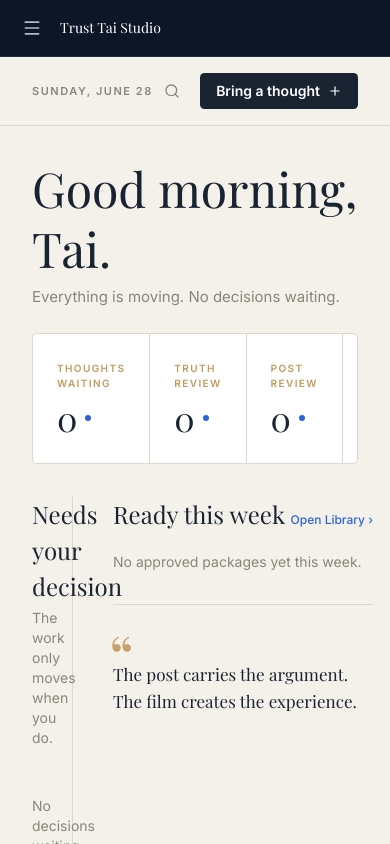
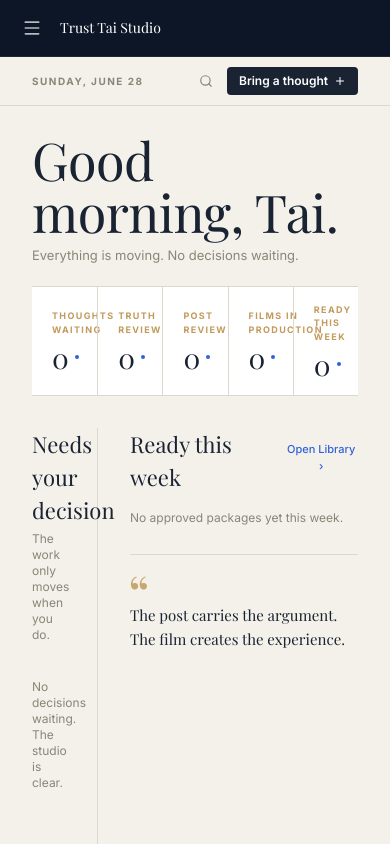
Before and after one commit to tayeshobajo/trust-tai-content-engine, a Next.js app: page / in a window 390 px wide. Shown: the top 844 px of the page. Built offline with nearby package versions, Linux system fonts and the light colour scheme.

Commit message:
polish: tighten Command Center to match mockup — sidebar scale, flat stat strip, greeting size, layout proportions

```diff
--- a/src/app/page.tsx
+++ b/src/app/page.tsx
@@ -21,7 +21,7 @@ import {
 } from "@/lib/studio-badges"
 import { Search, Plus } from "lucide-react"
 
-// ─── Time helpers ─────────────────────────────────────────────────────────────
+// ─── Helpers ───────────────────────────────────────────────────────────────────
 
 function greeting(): string {
   const h = new Date().getHours()
@@ -32,11 +32,7 @@ function greeting(): string {
 
 function todayLabel(): string {
   return new Date()
-    .toLocaleDateString("en-US", {
-      weekday: "long",
-      month: "long",
-      day: "numeric",
-    })
+    .toLocaleDateString("en-US", { weekday: "long", month: "long", day: "numeric" })
     .toUpperCase()
 }
 
@@ -57,8 +53,6 @@ function decisionSubtitle(count: number): string {
   if (count === 1) return "One decision is holding this week's work."
   return `${count} decisions are holding this week's work.`
 }
-
-// ─── Gate helpers ──────────────────────────────────────────────────────────────
 
 function gateRoute(p: Production, gate: GateKey): string {
   if (gate === "truth") return `/thinking-room/${p.id}`
@@ -113,39 +107,42 @@ function stageDotColor(gate: GateKey | null): string {
 
 // ─── Stat counter ──────────────────────────────────────────────────────────────
 
-interface StatProps {
+function StatCounter({
+  label,
+  value,
+  onClick,
+  first = false,
+}: {
   label: string
   value: number
   onClick?: () => void
   first?: boolean
-}
-
-function StatCounter({ label, value, onClick, first = false }: StatProps) {
+}) {
   return (
-    <div className="flex items-stretch flex-1">
+    <div className="flex items-stretch flex-1 min-w-0">
       {!first && (
-        <div className="w-px self-stretch" style={{ backgroundColor: "#DDD8CE" }} />
+        <div className="w-px self-stretch flex-shrink-0" style={{ backgroundColor: "#DDD8CE" }} />
       )}
       <button
         onClick={onClick}
-        className="flex-1 px-6 py-5 text-left transition-colors hover:bg-black/[0.025] disabled:cursor-default"
         disabled={!onClick}
+        className="flex-1 px-5 py-4 text-left hover:bg-black/[0.02] transition-colors disabled:cursor-default"
       >
         <p
-          className="text-[10px] font-semibold tracking-[0.14em] uppercase mb-2.5"
+          className="text-[9px] font-bold tracking-[0.15em] uppercase mb-2"
           style={{ color: "#C29A5B" }}
         >
           {label}
         </p>
-        <div className="flex items-center gap-2">
+        <div className="flex items-center gap-1.5">
           <span
             className="font-serif leading-none"
-            style={{ fontSize: "34px", color: "#1A2332", fontWeight: 400 }}
+            style={{ fontSize: "28px", color: "#1A2332", fontWeight: 400 }}
           >
             {value}
           </span>
           <span
-            className="w-1.5 h-1.5 rounded-full flex-shrink-0"
+            className="w-1 h-1 rounded-full flex-shrink-0 mb-0.5"
             style={{ backgroundColor: "#2F62D8" }}
           />
         </div>
@@ -154,17 +151,13 @@ function StatCounter({ label, value, onClick, first = false }: StatProps) {
   )
 }
 
-// ─── Production thumbnail ──────────────────────────────────────────────────────
+// ─── Thumbnail ─────────────────────────────────────────────────────────────────
 
-function ProductionThumb({ title, size = 52 }: { title: string; size?: number }) {
+function ProductionThumb({ title, w = 52, h = 52 }: { title: string; w?: number; h?: number }) {
   return (
     <div
-      className="rounded-md flex-shrink-0"
-      style={{
-        width: size,
-        height: size,
-        background: productionGradient(title),
-      }}
+      className="flex-shrink-0 rounded-sm"
+      style={{ width: w, height: h, background: productionGradient(title) }}
     />
   )
 }
@@ -177,10 +170,7 @@ export default function CommandCenterPage() {
   const [loaded, setLoaded] = useState(false)
 
   useEffect(() => {
-    const load = () => {
-      setProductions(getProductions())
-      setLoaded(true)
-    }
+    const load = () => { setProductions(getProductions()); setLoaded(true) }
     load()
     window.addEventListener(PRODUCTIONS_CHANGED_EVENT, load)
     return () => window.removeEventListener(PRODUCTIONS_CHANGED_EVENT, load)
@@ -191,106 +181,95 @@ export default function CommandCenterPage() {
     .sort((a, b) => b.updatedAt.localeCompare(a.updatedAt))
 
   const inProduction = productions
-    .filter((p) => {
-      const g = nextGate(p)
-      return g !== null && g !== "truth"
-    })
+    .filter((p) => { const g = nextGate(p); return g !== null && g !== "truth" })
     .sort((a, b) => b.updatedAt.localeCompare(a.updatedAt))
     .slice(0, 6)
 
-  const readyThisWeek = productions.filter((p) => nextGate(p) === null)
-
-  const thoughtsWaiting = thinkingRoomCount(productions)
-  const truthReview = thinkingRoomCount(productions)
-  const postReview = approvalDeskCount(productions)
-  const filmsInProd = filmStudioCount(productions)
+  const readyPackages = productions.filter((p) => nextGate(p) === null)
   const totalDecisions = totalDecisionCount(productions)
 
   return (
     <Shell>
       <div className="min-h-screen" style={{ backgroundColor: "#F4F1EA" }}>
 
-        {/* ── Header bar ── */}
+        {/* ── Header ── */}
         <div
-          className="flex items-center justify-between px-8 py-4 border-b"
+          className="flex items-center justify-between px-8 py-[10px] border-b"
           style={{ borderColor: "#DDD8CE" }}
         >
           <p
-            className="text-[11px] font-semibold tracking-[0.14em] uppercase"
+            className="text-[10px] font-bold tracking-[0.15em] uppercase"
             style={{ color: "#8A8578" }}
           >
             {todayLabel()}
           </p>
-          <div className="flex items-center gap-3">
+          <div className="flex items-center gap-2">
             <button
-              className="p-2 rounded-md transition-colors hover:bg-black/5"
+              className="p-1.5 rounded transition-colors hover:bg-black/5"
               style={{ color: "#8A8578" }}
-              aria-label="Search productions"
+              aria-label="Search"
             >
-              <Search className="w-4 h-4" />
+              <Search className="w-3.5 h-3.5" />
             </button>
             <button
               onClick={() => router.push("/thinking-room/new")}
-              className="flex items-center gap-2 text-sm font-semibold px-4 py-2 rounded-md transition-opacity hover:opacity-90"
+              className="flex items-center gap-1.5 text-xs font-semibold px-3 py-1.5 rounded transition-opacity hover:opacity-90"
               style={{ backgroundColor: "#1A2332", color: "#FFFFFF" }}
             >
               Bring a thought
-              <Plus className="w-3.5 h-3.5" />
+              <Plus className="w-3 h-3" />
             </button>
           </div>
         </div>
 
         {/* ── Greeting ── */}
-        <div className="px-8 pt-8 pb-6">
+        <div className="px-8 pt-7 pb-5">
           <h1
-            className="font-serif leading-tight"
-            style={{ fontSize: "48px", color: "#1A2332", fontWeight: 400 }}
+            className="font-serif leading-none"
+            style={{ fontSize: "52px", color: "#1A2332", fontWeight: 400, letterSpacing: "-0.01em" }}
           >
             {greeting()}
           </h1>
-          <p className="mt-2 text-[15px]" style={{ color: "#8A8578" }}>
+          <p className="mt-2 text-[13px]" style={{ color: "#8A8578" }}>
             {decisionSubtitle(totalDecisions)}
           </p>
         </div>
 
-        {/* ── Production pulse (5 stat counters) ── */}
+        {/* ── Stat row — flat strip with hairlines ── */}
         <div
-          className="mx-8 rounded-md overflow-hidden flex"
-          style={{
-            backgroundColor: "#FFFFFF",
-            border: "1px solid #DDD8CE",
-          }}
+          className="mx-8 flex"
+          style={{ borderTop: "1px solid #DDD8CE", borderBottom: "1px solid #DDD8CE", backgroundColor: "#FFFFFF" }}
         >
           <StatCounter
             label="Thoughts waiting"
-            value={thoughtsWaiting}
+            value={thinkingRoomCount(productions)}
             onClick={() => router.push("/thinking-room")}
             first
           />
           <StatCounter
             label="Truth review"
-            value={truthReview}
+            value={thinkingRoomCount(productions)}
             onClick={() => router.push("/thinking-room?filter=truth-review")}
           />
           <StatCounter
             label="Post review"
-            value={postReview}
+            value={approvalDeskCount(productions)}
             onClick={() => router.push("/approvals?filter=post-review")}
           />
           <StatCounter
             label="Films in production"
-            value={filmsInProd}
+            value={filmStudioCount(productions)}
             onClick={() => router.push("/film-studio")}
           />
           <StatCounter
             label="Ready this week"
-            value={readyThisWeek.length}
+            value={readyPackages.length}
             onClick={() => router.push("/library")}
           />
         </div>
 
-        {/* ── Main two-column layout ── */}
-        <div className="flex mt-8 mx-8 pb-16 gap-0">
+        {/* ── Two-column content ── */}
+        <div className="flex mx-8 mt-8 pb-16">
 
           {/* Left column */}
           <div
@@ -299,69 +278,57 @@ export default function CommandCenterPage() {
           >
 
             {/* Needs your decision */}
-            <section className="mb-12">
+            <section className="mb-10">
               <h2
                 className="font-serif mb-1"
-                style={{ fontSize: "24px", color: "#1A2332", fontWeight: 400 }}
+                style={{ fontSize: "22px", color: "#1A2332", fontWeight: 400 }}
               >
                 Needs your decision
               </h2>
-              <p className="text-sm mb-6" style={{ color: "#8A8578" }}>
+              <p className="text-xs mb-5" style={{ color: "#8A8578" }}>
                 The work only moves when you do.
               </p>
 
               {loaded && decisionQueue.length === 0 ? (
-                <p className="text-sm py-6" style={{ color: "#8A8578" }}>
+                <p className="text-xs py-4" style={{ color: "#8A8578" }}>
                   No decisions waiting. The studio is clear.
                 </p>
               ) : (
-                <div
-                  className="rounded-md overflow-hidden"
-                  style={{ border: "1px solid #DDD8CE", backgroundColor: "#FFFFFF" }}
-                >
+                <div style={{ border: "1px solid #DDD8CE", borderRadius: 4, overflow: "hidden", backgroundColor: "#FFFFFF" }}>
                   {decisionQueue.map((p, i) => {
                     const gate = nextGate(p)!
                     return (
                       <div
                         key={p.id}
-                        className="flex items-center gap-5 px-5 py-4"
-                        style={{
-                          borderTop: i === 0 ? "none" : "1px solid #EAE6DF",
-                        }}
+                        className="flex items-center gap-4 px-4 py-3.5"
+                        style={{ borderTop: i === 0 ? "none" : "1px solid #EAE6DF" }}
                       >
-                        <ProductionThumb title={p.title} size={52} />
-
+                        <ProductionThumb title={p.title} w={48} h={48} />
                         <div className="flex-1 min-w-0">
                           <p
-                            className="text-[10px] font-semibold tracking-[0.13em] uppercase mb-1"
+                            className="text-[9px] font-bold tracking-[0.14em] uppercase mb-0.5"
                             style={{ color: "#C29A5B" }}
                           >
                             {gateCategoryLabel(gate)}
                           </p>
                           <p
-                            className="font-serif text-[15px] leading-snug"
+                            className="font-serif text-sm leading-snug"
                             style={{ color: "#1A2332", fontWeight: 400 }}
                           >
                             {p.title}
                           </p>
-                          <p className="text-xs mt-1" style={{ color: "#8A8578" }}>
+                          <p className="text-[11px] mt-0.5" style={{ color: "#8A8578" }}>
                             {GATE_QUESTIONS[gate]}
                           </p>
                         </div>
-
-                        <div className="flex items-center gap-4 flex-shrink-0">
-                          <span className="text-xs hidden lg:block" style={{ color: "#8A8578" }}>
+                        <div className="flex items-center gap-3 flex-shrink-0">
+                          <span className="text-[11px] hidden lg:block" style={{ color: "#8A8578" }}>
                             {gateDecisionTime(gate)}
                           </span>
                           <button
                             onClick={() => router.push(gateRoute(p, gate))}
-                            className="text-sm font-medium px-4 py-1.5 rounded-md transition-colors hover:bg-black/5"
-                            style={{
-                              border: "1px solid #1A2332",
-                              color: "#1A2332",
-                              backgroundColor: "transparent",
-                              whiteSpace: "nowrap",
-                            }}
+                            className="text-xs font-medium px-3 py-1.5 rounded-sm transition-colors hover:bg-black/5"
+                            style={{ border: "1px solid #1A2332", color: "#1A2332", backgroundColor: "transparent", whiteSpace: "nowrap" }}
                           >
                             {gateReviewLabel(gate)}
                           </button>
@@ -373,32 +340,25 @@ export default function CommandCenterPage() {
               )}
             </section>
 
-            {/* In production table */}
+            {/* In production */}
             <section>
               <h2
-                className="font-serif mb-6"
-                style={{ fontSize: "24px", color: "#1A2332", fontWeight: 400 }}
+                className="font-serif mb-5"
+                style={{ fontSize: "22px", color: "#1A2332", fontWeight: 400 }}
               >
                 In production
               </h2>
 
               {loaded && inProduction.length === 0 ? (
-                <p className="text-sm" style={{ color: "#8A8578" }}>
+                <p className="text-xs" style={{ color: "#8A8578" }}>
                   No productions past Truth review yet.
                 </p>
               ) : (
+                <div style={{ border: "1px solid #DDD8CE", borderRadius: 4, overflow: "hidden", backgroundColor: "#FFFFFF" }}>
+                  {/* Header row */}
                   <div
-                  className="rounded-md overflow-hidden"
-                  style={{ border: "1px solid #DDD8CE", backgroundColor: "#FFFFFF" }}
-                >
-                  {/* Table header */}
-                  <div
-                    className="hidden md:grid text-[10px] font-semibold tracking-[0.1em] uppercase px-5 py-3"
-                    style={{
-                      color: "#8A8578",
-                      gridTemplateColumns: "1fr 150px 160px 72px 90px",
-                      borderBottom: "1px solid #EAE6DF",
-                    }}
+                    className="hidden md:grid text-[9px] font-bold tracking-[0.1em] uppercase px-4 py-2.5"
+                    style={{ color: "#8A8578", gridTemplateColumns: "1fr 130px 150px 64px 80px", borderBottom: "1px solid #EAE6DF" }}
                   >
                     <span>Production</span>
                     <span>Stage</span>
@@ -406,7 +366,6 @@ export default function CommandCenterPage() {
                     <span>Spend</span>
                     <span>Updated</span>
                   </div>
-
                   {inProduction.map((p, i) => {
                     const gate = nextGate(p)
                     const approved = approvedGateCount(p)
@@ -415,67 +374,33 @@ export default function CommandCenterPage() {
                       <button
                         key={p.id}
                         onClick={() => router.push(gate ? gateRoute(p, gate) : "/library")}
-                        className="w-full text-left px-5 py-3.5 transition-colors hover:bg-black/[0.02]"
-                        style={{
-                          borderTop: i === 0 ? "none" : "1px solid #EAE6DF",
-                        }}
+                        className="w-full text-left px-4 py-3 transition-colors hover:bg-black/[0.02]"
+                        style={{ borderTop: i === 0 ? "none" : "1px solid #EAE6DF" }}
                       >
-                        {/* Mobile: stacked */}
-                        <div className="md:hidden">
-                          <p className="text-sm font-medium" style={{ color: "#1A2332" }}>
-                            {p.title}
-                          </p>
-                          <div className="flex items-center gap-3 mt-1">
-                            <span className="w-1.5 h-1.5 rounded-full" style={{ backgroundColor: stageDotColor(gate) }} />
-                            <span className="text-xs" style={{ color: "#4A5568" }}>{stageLabel(p)}</span>
-                            <span className="text-xs" style={{ color: "#8A8578" }}>{relativeTime(p.updatedAt)}</span>
-                          </div>
-                        </div>
-
-                        {/* Desktop: grid row */}
                         <div
                           className="hidden md:grid items-center"
-                          style={{ gridTemplateColumns: "1fr 150px 160px 72px 90px" }}
+                          style={{ gridTemplateColumns: "1fr 130px 150px 64px 80px" }}
                         >
-                          <span
-                            className="text-sm font-medium truncate pr-4"
-                            style={{ color: "#1A2332" }}
-                          >
+                          <span className="text-xs font-medium truncate pr-3" style={{ color: "#1A2332" }}>
                             {p.title}
                           </span>
-
-                          <div className="flex items-center gap-2">
-                            <span
-                              className="w-1.5 h-1.5 rounded-full flex-shrink-0"
-                              style={{ backgroundColor: stageDotColor(gate) }}
-                            />
-                            <span className="text-xs truncate" style={{ color: "#4A5568" }}>
-                              {stageLabel(p)}
-                            </span>
+                          <div className="flex items-center gap-1.5">
+                            <span className="w-1.5 h-1.5 rounded-full flex-shrink-0" style={{ backgroundColor: stageDotColor(gate) }} />
+                            <span className="text-[11px] truncate" style={{ color: "#4A5568" }}>{stageLabel(p)}</span>
                           </div>
-
-                          <div className="flex items-center gap-2 pr-4">
-                            <div
-                              className="h-1 rounded-full overflow-hidden"
-                              style={{ backgroundColor: "#EAE6DF", width: 80 }}
-                            >
-                              <div
-                                className="h-full rounded-full transition-all"
-                                style={{ width: `${pct}%`, backgroundColor: "#2F62D8" }}
-                              />
+                          <div className="flex items-center gap-2 pr-3">
+                            <div className="h-[3px] rounded-full overflow-hidden" style={{ backgroundColor: "#EAE6DF", width: 72 }}>
+                              <div className="h-full rounded-full" style={{ width: `${pct}%`, backgroundColor: "#2F62D8" }} />
                             </div>
-                            <span className="text-xs whitespace-nowrap" style={{ color: "#8A8578" }}>
-                              {approved} of 5
-                            </span>
+                            <span className="text-[11px] whitespace-nowrap" style={{ color: "#8A8578" }}>{approved} of 5</span>
                           </div>
-
-                          <span className="text-xs" style={{ color: "#8A8578" }}>
-                            $0.00
-                          </span>
-
-                          <span className="text-xs" style={{ color: "#8A8578" }}>
-                            {relativeTime(p.updatedAt)}
-                          </span>
+                          <span className="text-[11px]" style={{ color: "#8A8578" }}>$0.00</span>
+                          <span className="text-[11px]" style={{ color: "#8A8578" }}>{relativeTime(p.updatedAt)}</span>
+                        </div>
+                        {/* Mobile */}
+                        <div className="md:hidden">
+                          <p className="text-xs font-medium" style={{ color: "#1A2332" }}>{p.title}</p>
+                          <p className="text-[11px] mt-0.5" style={{ color: "#8A8578" }}>{stageLabel(p)} · {relativeTime(p.updatedAt)}</p>
                         </div>
                       </button>
                     )
@@ -486,59 +411,57 @@ export default function CommandCenterPage() {
           </div>
 
           {/* Right rail */}
-          <div className="w-[300px] flex-shrink-0 pl-10">
+          <div className="w-[260px] flex-shrink-0 pl-8">
 
             {/* Ready this week */}
-            <section className="mb-8">
-              <div className="flex items-baseline justify-between mb-5">
+            <section className="mb-7">
+              <div className="flex items-baseline justify-between mb-4">
                 <h2
                   className="font-serif"
-                  style={{ fontSize: "24px", color: "#1A2332", fontWeight: 400 }}
+                  style={{ fontSize: "22px", color: "#1A2332", fontWeight: 400 }}
                 >
                   Ready this week
                 </h2>
                 <button
                   onClick={() => router.push("/library")}
-                  className="text-xs font-medium transition-colors hover:underline"
+                  className="text-[11px] font-medium hover:underline"
                   style={{ color: "#2F62D8" }}
                 >
                   Open Library ›
                 </button>
               </div>
 
-              {readyThisWeek.length === 0 ? (
-                <p className="text-sm" style={{ color: "#8A8578" }}>
+              {readyPackages.length === 0 ? (
+                <p className="text-xs" style={{ color: "#8A8578" }}>
                   No approved packages yet this week.
                 </p>
               ) : (
-                <div className="space-y-4">
-                  {readyThisWeek.slice(0, 3).map((p) => (
+                <div className="space-y-3">
+                  {readyPackages.slice(0, 3).map((p, i) => (
                     <button
                       key={p.id}
                       onClick={() => router.push(`/library/${p.id}`)}
-                      className="w-full text-left flex items-center gap-3 group"
+                      className="w-full text-left group"
                     >
+                      {i > 0 && (
+                        <div className="border-t mb-3" style={{ borderColor: "#DDD8CE" }} />
+                      )}
+                      <div className="flex items-center gap-3">
                         <div
-                        className="rounded-md flex-shrink-0"
-                        style={{
-                          width: 72,
-                          height: 52,
-                          background: productionGradient(p.title),
-                        }}
+                          className="rounded-sm flex-shrink-0"
+                          style={{ width: 64, height: 46, background: productionGradient(p.title) }}
                         />
                         <div className="min-w-0">
                           <p
-                          className="font-serif text-sm leading-snug group-hover:underline"
+                            className="font-serif text-xs leading-snug group-hover:underline"
                             style={{ color: "#1A2332", fontWeight: 400 }}
                           >
                             {p.title}
                           </p>
-                        <p
-                          className="text-[11px] font-semibold mt-1"
-                          style={{ color: "#2F62D8" }}
-                        >
+                          <p className="text-[10px] font-semibold mt-0.5" style={{ color: "#2F62D8" }}>
                             Ready
                           </p>
+                        </div>
                       </div>
                     </button>
                   ))}
@@ -547,20 +470,20 @@ export default function CommandCenterPage() {
             </section>
 
             {/* Divider */}
-            <div style={{ borderTop: "1px solid #DDD8CE", marginBottom: "28px" }} />
+            <div className="border-t mb-6" style={{ borderColor: "#DDD8CE" }} />
 
             {/* Quote block */}
             <div className="relative">
               <span
-                className="font-serif absolute -top-2 -left-1 leading-none select-none pointer-events-none"
-                style={{ fontSize: "60px", color: "#C29A5B", lineHeight: 1, opacity: 0.9 }}
+                className="font-serif absolute -top-3 -left-0.5 leading-none select-none pointer-events-none"
+                style={{ fontSize: "52px", color: "#C29A5B", lineHeight: 1, opacity: 0.85 }}
                 aria-hidden="true"
               >
                 &ldquo;
               </span>
               <blockquote
-                className="font-serif pt-7 leading-relaxed"
-                style={{ fontSize: "17px", color: "#1A2332", fontWeight: 400 }}
+                className="font-serif pt-6 leading-relaxed"
+                style={{ fontSize: "15px", color: "#1A2332", fontWeight: 400 }}
               >
                 The post carries the argument. The film creates the experience.
               </blockquote>
--- a/src/components/Shell.tsx
+++ b/src/components/Shell.tsx
@@ -13,7 +13,7 @@ export default function Shell({ children }: ShellProps) {
   return (
     <div className="flex min-h-screen" style={{ backgroundColor: "#F4F1EA" }}>
       <Sidebar mobileOpen={mobileOpen} onClose={() => setMobileOpen(false)} />
-      <div className="flex-1 min-h-screen md:ml-[280px] min-w-0">
+      <div className="flex-1 min-h-screen md:ml-[140px] min-w-0">
         {/* Mobile top bar */}
         <header
           className="md:hidden sticky top-0 z-30 flex items-center gap-3 px-4 py-3 border-b"
```
Also changed, not shown: src/components/Sidebar.tsx (+28 -53 lines). Lines whose indentation alone changed are shown as unchanged.
